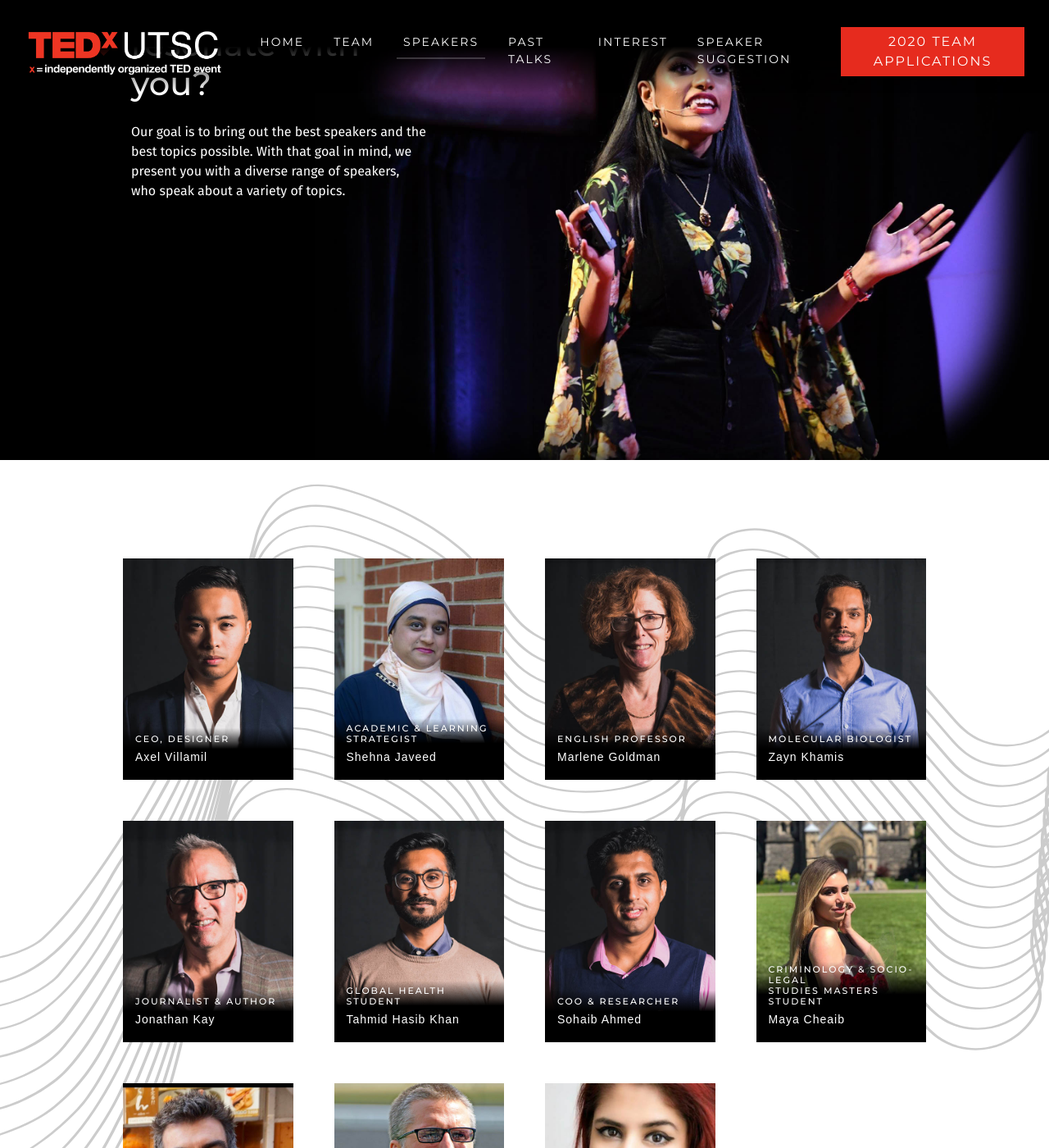
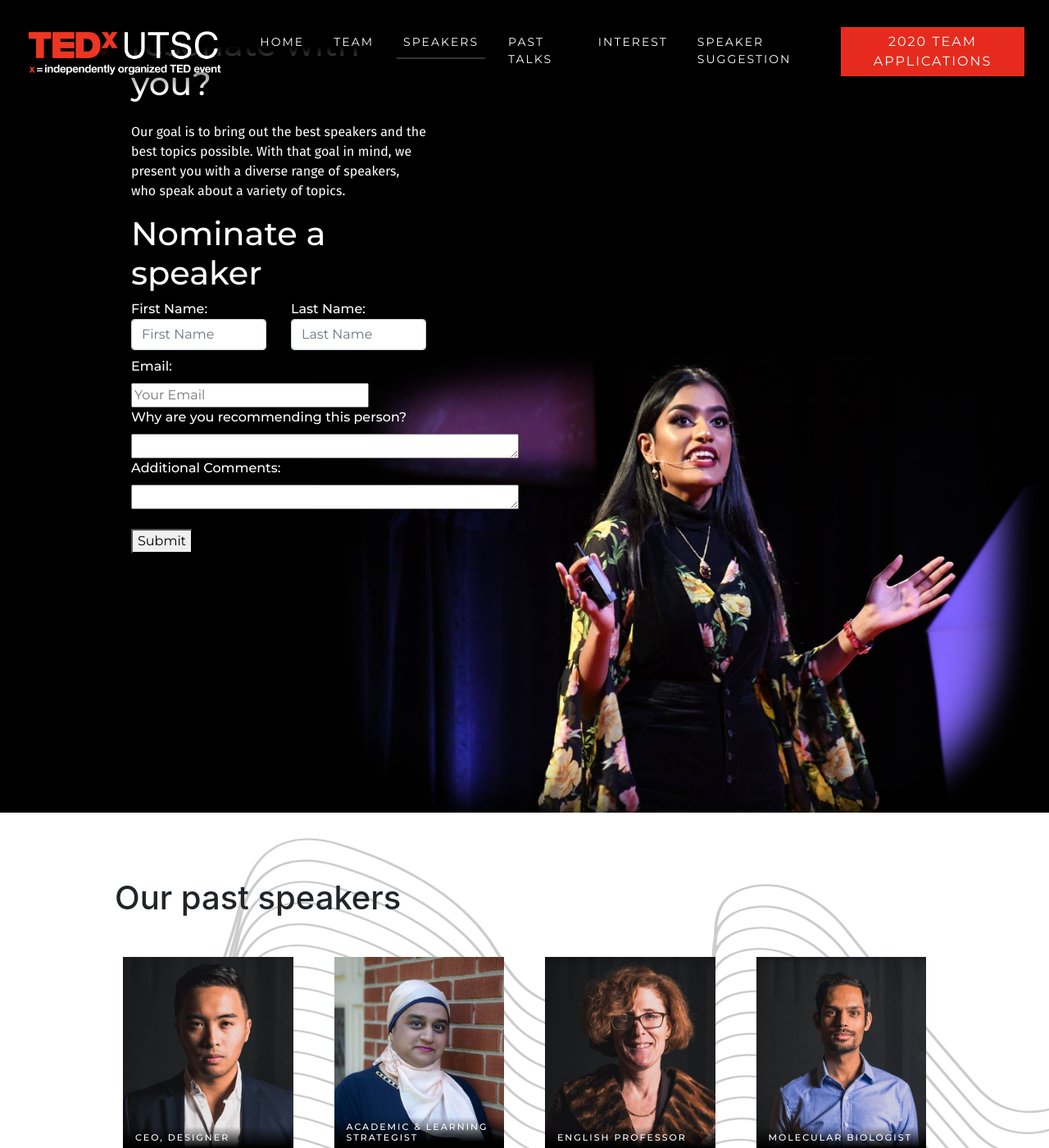
Before and after one commit to junthehacker/tedxutsc, a Jekyll site: the page built from speakers.html, in a window 1280 px wide and 1400 px high, scrolled down 250 px. Shown: the whole window at 82% size. Built offline with Jekyll 4.4.1, drawn with Linux system fonts in a browser that asks for light colours.

Commit message:
added form to speakers tab and changed script import to speakers

```diff
--- a/_includes/partials/scripts.html
+++ b/_includes/partials/scripts.html
@@ -16,7 +16,7 @@
     {% if(page.title == 'InterestForm') %}
         {% include_relative /assets/js/form/interestForm.js %}
     {% endif %}
-    {% if(page.title == 'SpeakerForm') %}
+    {% if(page.title == 'Speakers') %}
         {% include_relative /assets/js/form/speakerForm.js %}
     {% endif %}
 </script>
--- a/speakers.html
+++ b/speakers.html
@@ -85,6 +85,49 @@
                 <p>
                     Our goal is to bring out the best speakers and the best topics possible. With that goal in mind, we present you with a diverse range of speakers, who speak about a variety of topics.
                 </p>
+                <h2>Nominate a speaker</h2>
+                <form accept-charset="UTF-8" name="submit-to-google-sheet" id="submit-to-google-sheet">
+                    <div class="container">
+                        <div class="row">
+                            <div class="col-md-6">
+                                <label>First Name:
+                                    <input type="text" name="first name" placeholder="First Name" class="form-control" required/>
+                                </label>
+                            </div>
+                            <div class="col-md-6">
+                                <label>Last Name:
+                                    <input type="text" name="last name" placeholder="Last Name" class="form-control" required/>
+                                </label>
+                            </div>
+                        </div>
+                        <div class="row">
+                            <div class="col-md-12">
+                                <label>Email:</label><br/>
+                                <input type="email" name="email" placeholder="Your Email" size="30" required />
+                            </div>
+                        </div>
+                        <div class="row">
+                            <div class="col-md-12">
+                                <label>Why are you recommending this person?</label><br/>
+                                <textarea name="Comments" id="comment" rows="1" cols="50" spellcheck="true" required></textarea>
+                            </div>
+                        </div>
+                        <div class="row">
+                            <div class="col-md-12">
+                                <label>Additional Comments: </label><br/>
+                                <textarea name="Comments" id="comment" rows="1" cols="50" spellcheck="true"></textarea>
+                            </div>
+                        </div>
+                        <br/>
+                        <div class="row">
+                            <div class="col-md-12">
+                                <input type="hidden" name="utf8" value="✓">
+                                <button type="submit">Submit</button>
+                            </div>
+                        </div>
+
+                    </div>
+                </form>
             </div>
         </div>
         <img class="feature-row--right__image" src="assets/speaker-header.jpeg"/>
@@ -93,6 +136,7 @@
 
 <section class="team team--speakers">
     <div class="container">
+        <h1>Our past speakers</h1>
         {% for section in page.team %}
         <div class="row">
             {% for member in section.members %}
```
